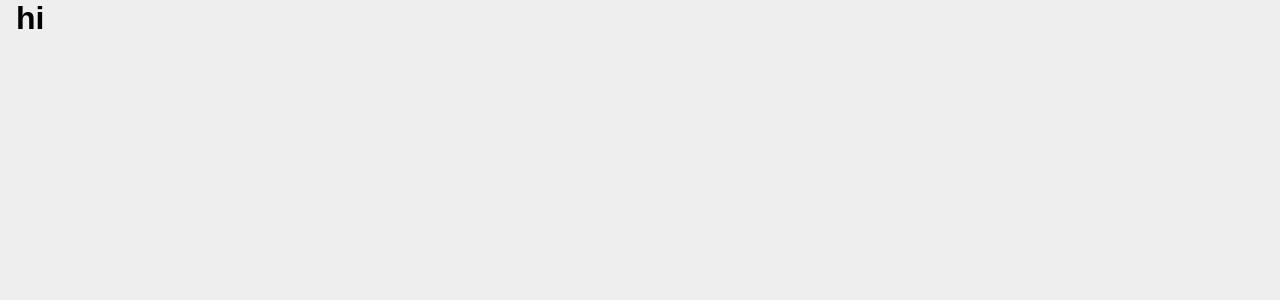
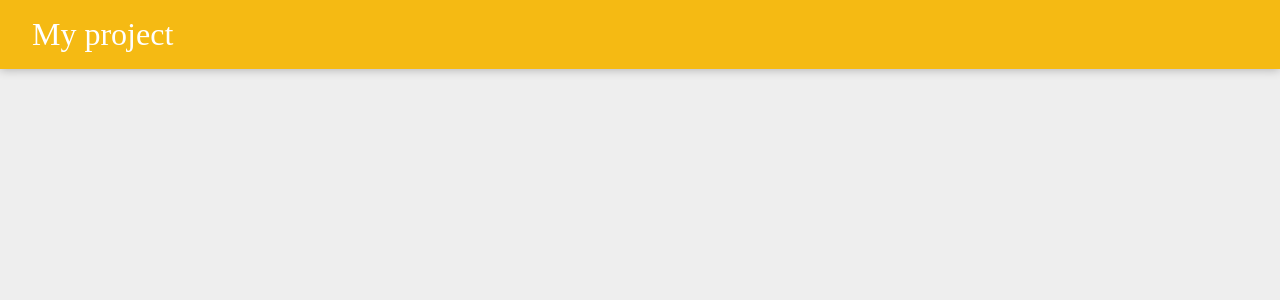
Before and after one commit to deykpe/React-Note-Taking-App, a React (Create React App) app: page / in a window 1280 px wide. Shown: the top 300 px of the page. Built offline with nearby package versions, Linux system fonts and the light colour scheme.

Commit message:
rendered header

```diff
--- a/src/components/App.js
+++ b/src/components/App.js
@@ -1,7 +1,7 @@
 import React from 'react';
-import Header from './Header';
+import Header from './Header'
 
-function App () {
+function App() {
     return <div>
         <Header/>
     </div>
--- a/src/components/Header.js
+++ b/src/components/Header.js
@@ -2,7 +2,7 @@ import React from 'react';
 
 function Header() {
     return <header>
-        <h1>Name my own Project</h1>
+        <h1> My project </h1>
     </header>
 }
 
--- a/src/index.js
+++ b/src/index.js
@@ -1,4 +1,5 @@
 import React from 'react';
 import ReactDOM from 'react-dom';
+import App from './components/App';
 
-ReactDOM.render(<h1>hi</h1>, document.getElementById('root'))
+ReactDOM.render(<App/> , document.getElementById('root'))
```
